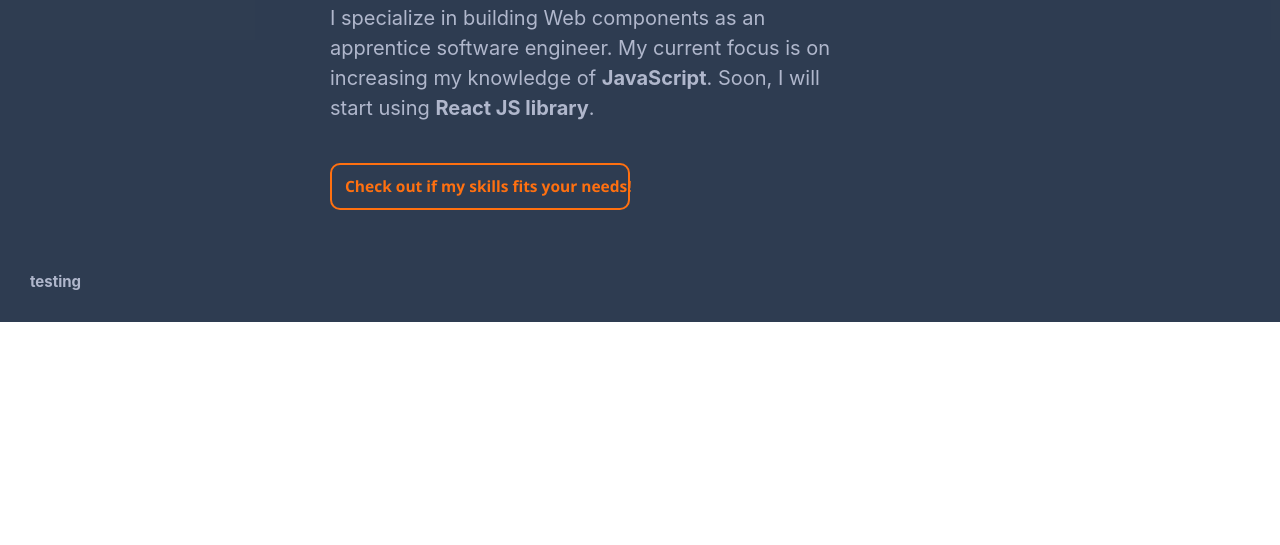
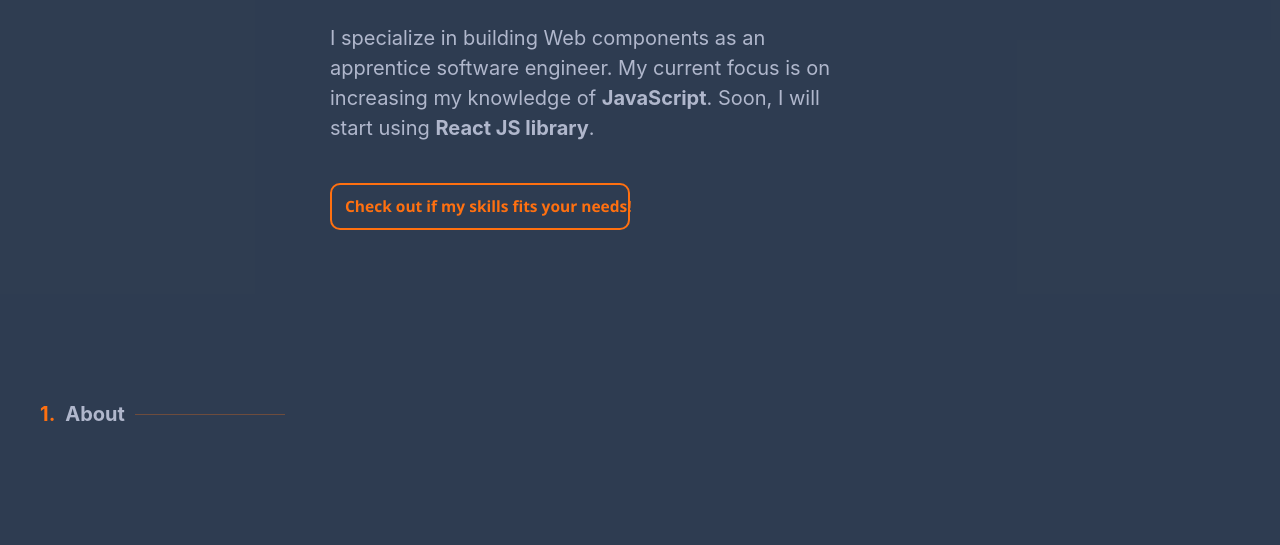
Before and after one commit to julian-c-dev/WEB_Portfolio-official, a plain HTML site: page public/index.html in a window 1280 px wide. Shown: the part 469-1014 px from the top of the page. Before the commit the page ends 800 px from the top, so only its background shows below. Drawn offline with Linux system fonts and the light colour scheme; a web font is replaced by a local one.

Commit message:
Created - number-heading class.

```diff
--- a/app/css/_04-components.scss
+++ b/app/css/_04-components.scss
@@ -27,8 +27,8 @@
 
 .nav__mobile {
   background-color: var(--color-bg-lg);
-  padding: 3rem 4rem 10rem 3rem;
   display: flex;
+  padding: 3rem 4rem 5rem 3rem;
 }
 
 .nav__desktop {
@@ -43,19 +43,19 @@
     display: none;
   }
   .nav__desktop {
-    padding: 0 3rem;
+    background-color: var(--color-bg-lg);
     display: flex;
-    background-color: var(--color-bg-lg);
+    padding: 0 3rem 3rem 3rem;
     &-bg2 {
+      background-color: var(--color-bg2-lg);
       display: flex;
-      background-color: var(--color-bg2-lg);
       font-size: 1.5rem;
     }
     .nav__links {
+      counter-reset: section;
+      font-size: 1.5rem;
+      list-style-type: none;
       padding: 1rem;
-      font-size: 1.5rem;
-      counter-reset: section;
-      list-style-type: none;
       li {
         margin: 0 1rem;
       }
@@ -101,7 +101,7 @@
 
 .section {
   background-color: var(--color-bg-lg);
-  padding: 1rem 3rem 2rem 3rem;
+  padding: 0 2rem 10rem 2rem;
   margin: 0 auto;
 
   .hero {
@@ -138,6 +138,7 @@
 
 @media screen and (min-width: 448px) {
   .section {
+    padding: 1rem 3rem 10rem 3rem;
     .hero {
       h1 {
         line-height: 1.4;
@@ -166,6 +167,7 @@
 
 @media screen and(min-width:636px) {
   .section {
+    padding: 0 3rem 10rem 3rem;
     .hero {
       margin: 0 auto;
       display: flex;
@@ -239,3 +241,33 @@
     }
   }
 }
+
+// * Sections
+
+.inner-section {
+  align-items: flex-start;
+  counter-reset: section;
+  display: flex;
+  flex-flow: column nowrap;
+  line-height: 1.4;
+  margin: 0 1rem;
+  white-space: initial;
+}
+.number-heading {
+  margin-top: 5rem;
+  font-size: 2rem;
+  align-items: center;
+  &::before {
+    color: var(--color-font-accent-dk);
+    counter-increment: section;
+    content: counters(section, " . ") ". ";
+    margin-right: 1rem;
+  }
+  &::after {
+    border-bottom: 1px solid var(--color-font-accent-dk);
+    opacity: 0.3;
+    width: 150px;
+    content: "";
+    margin-left: 1rem;
+  }
+}
--- a/public/index.html
+++ b/public/index.html
@@ -73,6 +73,7 @@
     </nav>
 
     <!-- * MAIN CONTENT-->
+    <!-- * Hero -->
     <main>
       <header class="section light dark">
         <div class="hero">
@@ -91,9 +92,19 @@
           <a class="btn"> Check out if my skills fits your needs! </a>
         </div>
       </header>
+
+      <!-- * Section: About -->
       <section class="section light dark">
-        <h2>testing</h2>
+        <div class="inner-section">
+          <h2 class="number-heading flex">About</h2>
+          <div class="inner">
+            <div class="inner-content"></div>
+            <div class="inner-image"></div>
+          </div>
+        </div>
       </section>
+
+      <!-- * Section: Skills -->
       <section></section>
       <section></section>
       <section></section>
```
Also changed, not shown: app/css/import.css, 1 other file.
